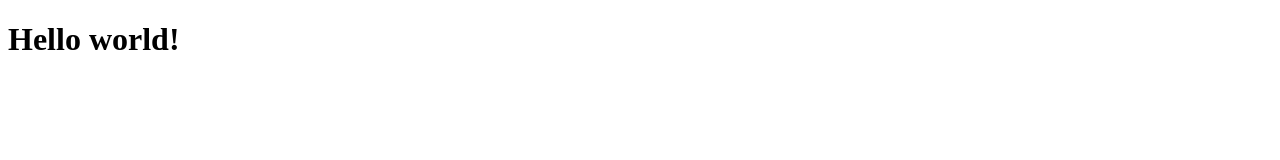
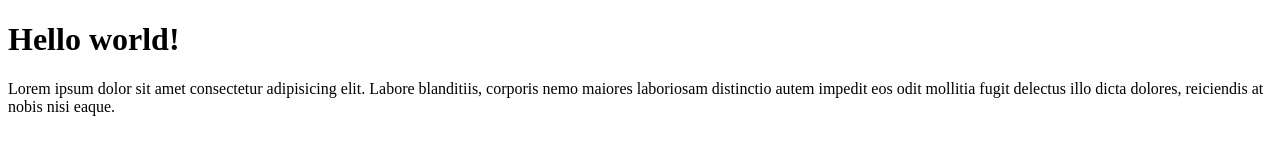
Before and after one commit to MyDreams72/jul-git-test, a plain HTML site: page index.html in a window 1280 px wide. Drawn offline with Linux system fonts and the light colour scheme.

Commit message:
menambahkan paragraf

```diff
--- a/index.html
+++ b/index.html
@@ -8,5 +8,6 @@
 </head>
 <body>
     <h1>Hello world!</h1>
+    <p>Lorem ipsum dolor sit amet consectetur adipisicing elit. Labore blanditiis, corporis nemo maiores laboriosam distinctio autem impedit eos odit mollitia fugit delectus illo dicta dolores, reiciendis at nobis nisi eaque.</p>
 </body>
 </html>
```
